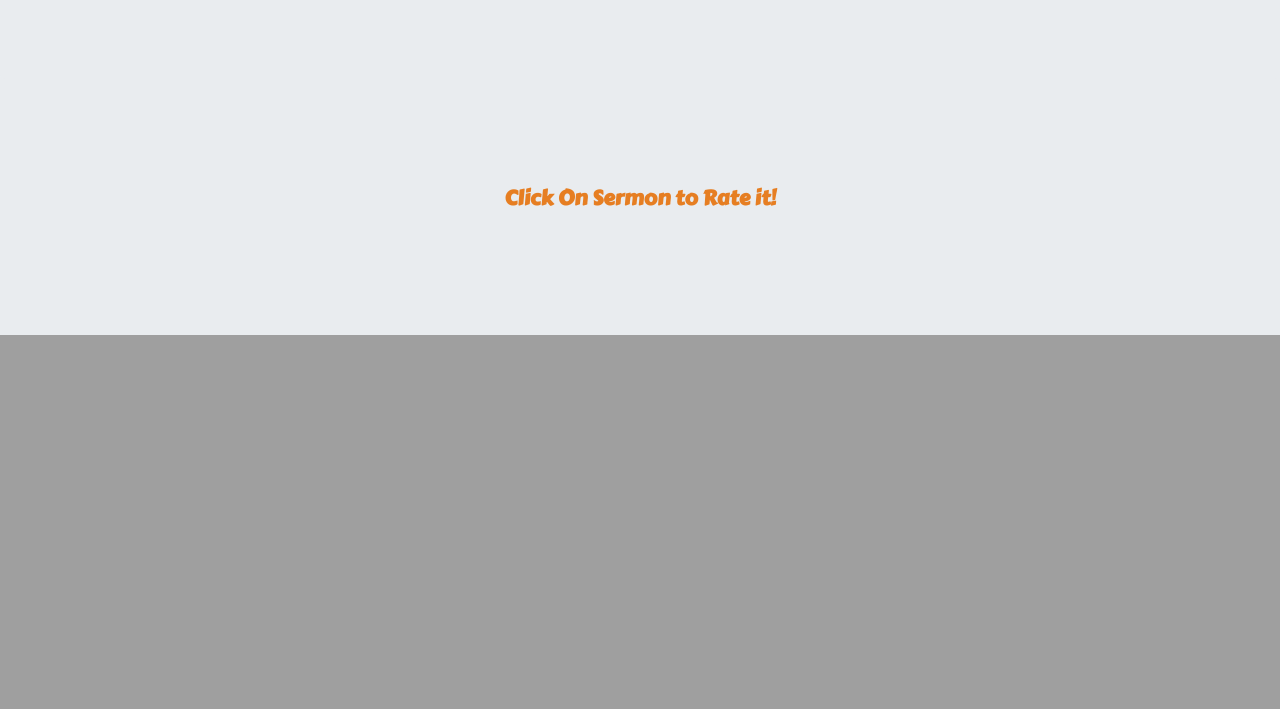
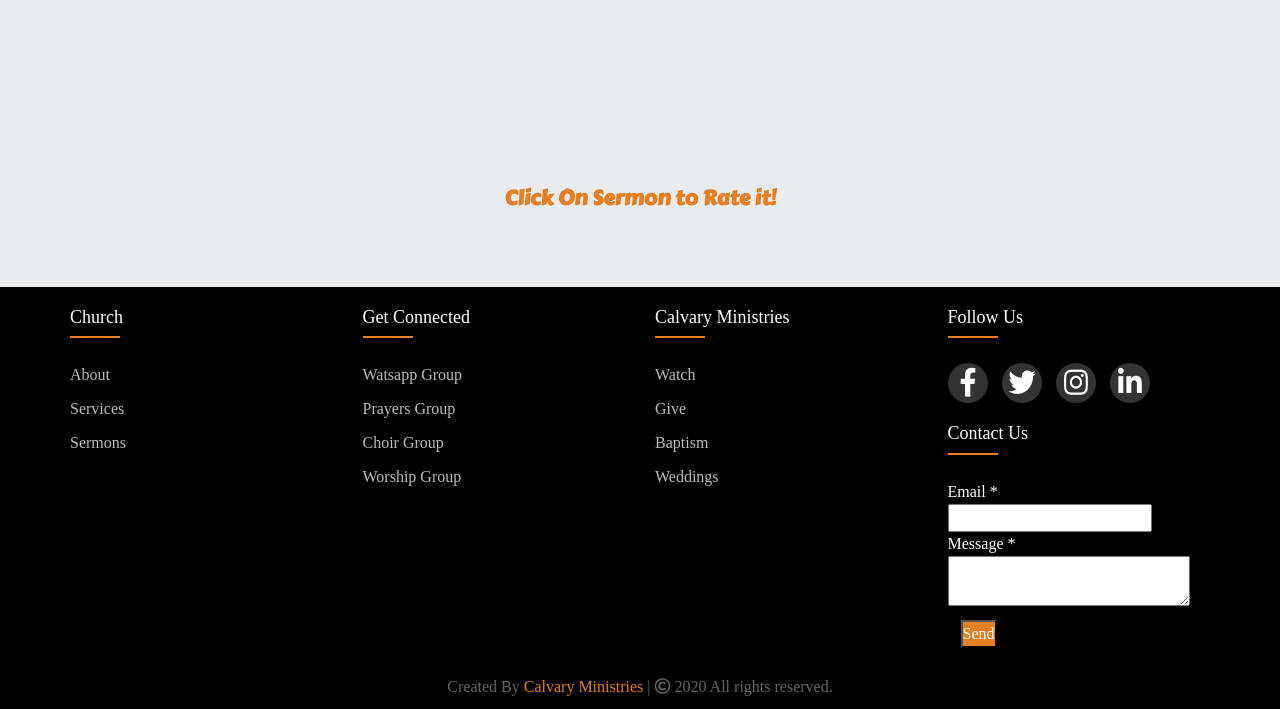
Before and after one commit to Floride125-art/SmartChurch, a Django app: page / in a window 1280 px wide. Shown: the part 2744-3453 px from the top of the page. Before the commit the page ends 3079 px from the top, so only its background shows below. Run offline with Django 3.2, Linux system fonts and the light colour scheme; data that the repository does not hold is empty; some libraries are stand-ins or nearby versions.

Commit message:
added footer

```diff
--- a/theSmartChurch/templates/base.html
+++ b/theSmartChurch/templates/base.html
@@ -30,12 +30,14 @@
 <link href="https://fonts.googleapis.com/css?family=Open+Sans:300i,400" rel="stylesheet">
 <link rel="stylesheet" type="text/css" href="https://cdnjs.cloudflare.com/ajax/libs/animate.css/3.5.2/animate.css">
 <link rel="stylesheet" href="style.css">
-    <link rel="stylesheet" href="https://cdnjs.cloudflare.com/ajax/libs/font-awesome/5.15.3/css/all.min.css"/>
+<link rel="stylesheet" href="https://cdnjs.cloudflare.com/ajax/libs/font-awesome/5.15.3/css/all.min.css"/>
   <style>
     body{
       background-color:#e9ecef;
 
       font-family: 'Poppins', serif;
+      width: 100%;
+      height: 100%;
 }
 a{
   text-decoration:none;
--- a/theSmartChurch/templates/index.html
+++ b/theSmartChurch/templates/index.html
@@ -103,6 +103,7 @@
     background-size: cover;
     background-repeat: no-repeat;
     background-position: bottom;
+    width: 100%;
 
     overflow: hidden;
   }
@@ -189,6 +190,115 @@ svg #base2{
   -webkit-mask: url(#mask2);
   mask: url(#mask2);
 }
+*{
+	margin:0;
+	padding:0;
+	box-sizing: border-box;
+}
+.container{
+	max-width: 1170px;
+	margin:auto;
+}
+.row{
+	display: flex;
+	flex-wrap: wrap;
+}
+ul{
+	list-style: none;
+}
+.footer{
+	background-color: #000000;
+    padding: 20px 0;
+}
+.footer-col{
+   width: 25%;
+   padding: 0 15px;
+}
+.footer-col h4{
+	font-size: 18px;
+	color: #ffffff;
+	text-transform: capitalize;
+	margin-bottom: 35px;
+	font-weight: 500;
+	position: relative;
+}
+.footer-col h4::before{
+	content: '';
+	position: absolute;
+	left:0;
+	bottom: -10px;
+	background-color: #e67e22;
+	height: 2px;
+	box-sizing: border-box;
+	width: 50px;
+}
+.footer-col ul li:not(:last-child){
+	margin-bottom: 10px;
+}
+.footer-col ul li a{
+	font-size: 16px;
+	text-transform: capitalize;
+	color: #ffffff;
+	text-decoration: none;
+	font-weight: 300;
+	color: #bbbbbb;
+	display: block;
+	transition: all 0.3s ease;
+}
+.footer-col ul li a:hover{
+	color: #ffffff;
+	padding-left: 8px;
+}
+.footer-col .social-links a{
+	display: inline-block;
+	height: 40px;
+	width: 40px;
+	background-color: rgba(255,255,255,0.2);
+	margin:0 10px 10px 0;
+	text-align: center;
+	line-height: 40px;
+	border-radius: 50%;
+	color: #ffffff;
+	transition: all 0.5s ease;
+}
+.footer-col .social-links a:hover{
+	color: #24262b;
+	background-color: #ffffff;
+}
+
+/*responsive*/
+@media(max-width: 767px){
+  .footer-col{
+    width: 50%;
+    margin-bottom: 30px;
+}
+}
+@media(max-width: 574px){
+  .footer-col{
+    width: 100%;
+}
+}
+.bottom{
+  align-items: bottom;
+  margin-top: 20px;
+  margin-bottom: -10px;
+
+}
+.bottom center a{
+  color: #e67e22;
+  text-decoration: none;
+}
+.bottom center a:hover{
+  text-decoration: underline;
+}
+.bottom center span{
+  color: #656565;
+}
+
+
+
+
+
 
 </style>
 
@@ -219,7 +329,7 @@ svg #base2{
   </div>
 </div>
 <div class="venue-gray-bg"></div>
-<div class="jumbotron " style="background-image: url('https://i.postimg.cc/RVWw4m2m/niyo.webp'); background-size:cover ;">
+<div class="jumbotron " style="background-image: url('https://i.postimg.cc/RVWw4m2m/niyo.webp'); background-size:cover ; width: 100%; height: 100%;">
 <div class="row" >
   <div class="col-md-6" style="flex: 0 0 50%; max-width: 50%;position: relative;
   width: 100%;
@@ -282,7 +392,7 @@ margin-right: 1em;">Onsite Services</h3>
 
 </div>
 </div>
-<div class= "jumbotron" style="background-image: url('https://i.postimg.cc/8cWLSBnv/grey-removebg-preview.png'); background-repeat: no-repeat; background-size: cover;">
+<div class= "jumbotron" style="background-image: url('https://i.postimg.cc/8cWLSBnv/grey-removebg-preview.png'); background-repeat: no-repeat; background-size: cover; width: 100%; height: 100%;">
   <h1 style="text-align: center; color: #c97f3a;">Sunday School</h1>
 <div class="container" style="margin-top: 50px;">
   <div class="row">
@@ -397,5 +507,72 @@ margin-right: 1em;">Onsite Services</h3>
     </div>
     {% endfor %}
   </div>
-</div><br><br>
+</div>
+<footer class="footer">
+  <div class="container">
+    <div class="row">
+      <div class="footer-col">
+        <h4>church</h4>
+        <ul>
+          <li><a href="#">About</a></li>
+          <li><a href="#">Services</a></li>
+          <li><a href="#">Sermons</a></li>
+
+        </ul>
+      </div>
+      <div class="footer-col">
+        <h4>Get Connected</h4>
+        <ul>
+          <li><a href="#">Watsapp group</a></li>
+          <li><a href="#">Prayers group</a></li>
+          <li><a href="#">Choir Group</a></li>
+          <li><a href="#">Worship group</a></li>
+
+        </ul>
+      </div>
+      <div class="footer-col">
+        <h4>Calvary Ministries</h4>
+        <ul>
+          <li><a href="#">watch</a></li>
+          <li><a href="#">Give</a></li>
+          <li><a href="#">Baptism</a></li>
+          <li><a href="#">Weddings</a></li>
+        </ul>
+      </div>
+      <div class="footer-col">
+        <h4>follow us</h4>
+        <div class="social-links">
+          <a href="#"><i class="fab fa-facebook-f"></i></a>
+          <a href="#"><i class="fab fa-twitter"></i></a>
+          <a href="#"><i class="fab fa-instagram"></i></a>
+          <a href="#"><i class="fab fa-linkedin-in"></i></a>
+          <h4 style="margin-top: 10px;">Contact Us</h4>
+          <div class="content">
+            <form action="#">
+              <div class="email">
+                <div class="text" style="color: white;">Email *</div>
+                <input type="email" required>
+              </div>
+              <div class="msg">
+                <div class="text" style="color: white;">Message *</div>
+                <textarea rows="2" cols="25" required></textarea>
+              </div>
+              <div class="btn" >
+                <button type="submit" style="background-color:#e67e22 ; color: white;">Send</button>
+              </div>
+            </form>
+          </div>
+        </div>
+      </div>
+    </div>
+  </div>
+  <div class="bottom">
+    <center>
+      <span class="credit">Created By <a href="https://www.codingnepalweb.com">Calvary Ministries</a> | </span>
+      <span class="far fa-copyright"></span><span> 2020 All rights reserved.</span>
+    </center>
+  </div>
+</footer>
+
+
 {%endblock%}
```
